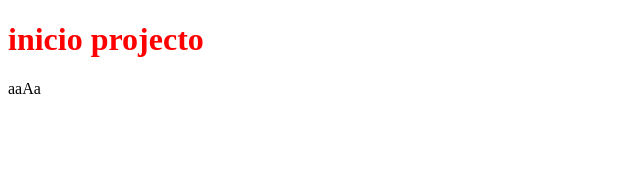
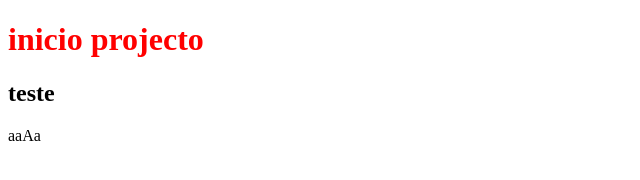
Before and after one commit to MiguelGuedes1/KanBan, a plain HTML site: page index.html in a window 1280 px wide. Shown: the whole page, without its empty margins (0-640 px from the left). Drawn offline with Linux system fonts and the light colour scheme.

Commit message:
teste_2_html

```diff
--- a/index.html
+++ b/index.html
@@ -11,6 +11,10 @@
         inicio projecto
     </h1>
 
+    <h2>
+        teste
+    </h2>
+
 
 
 <script src="main.js"></script>
```
